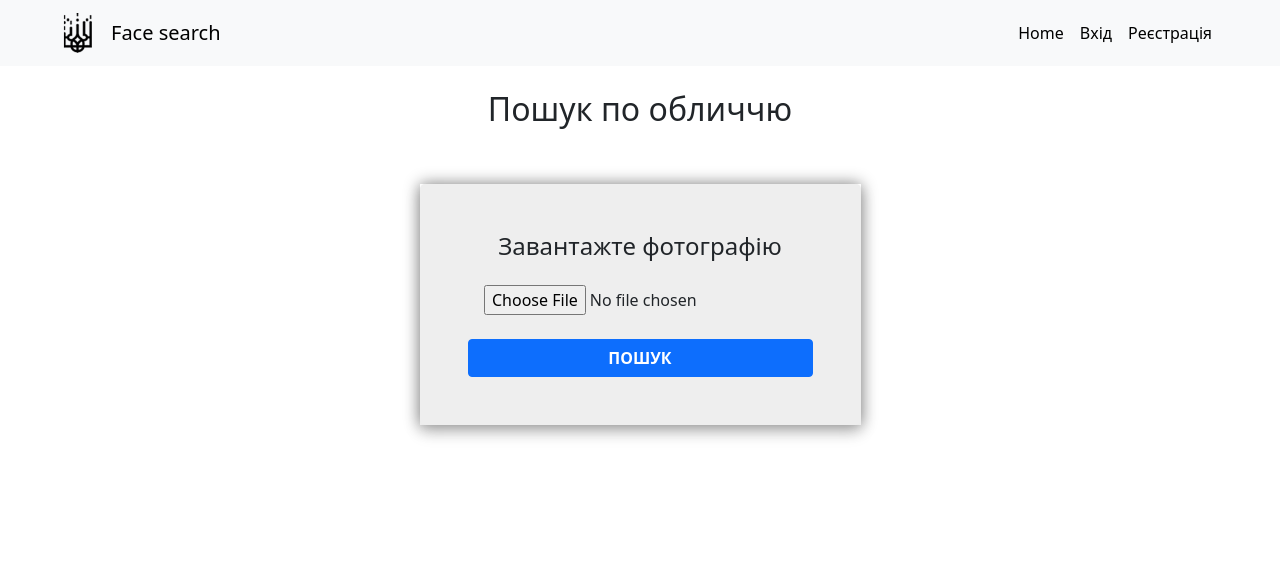
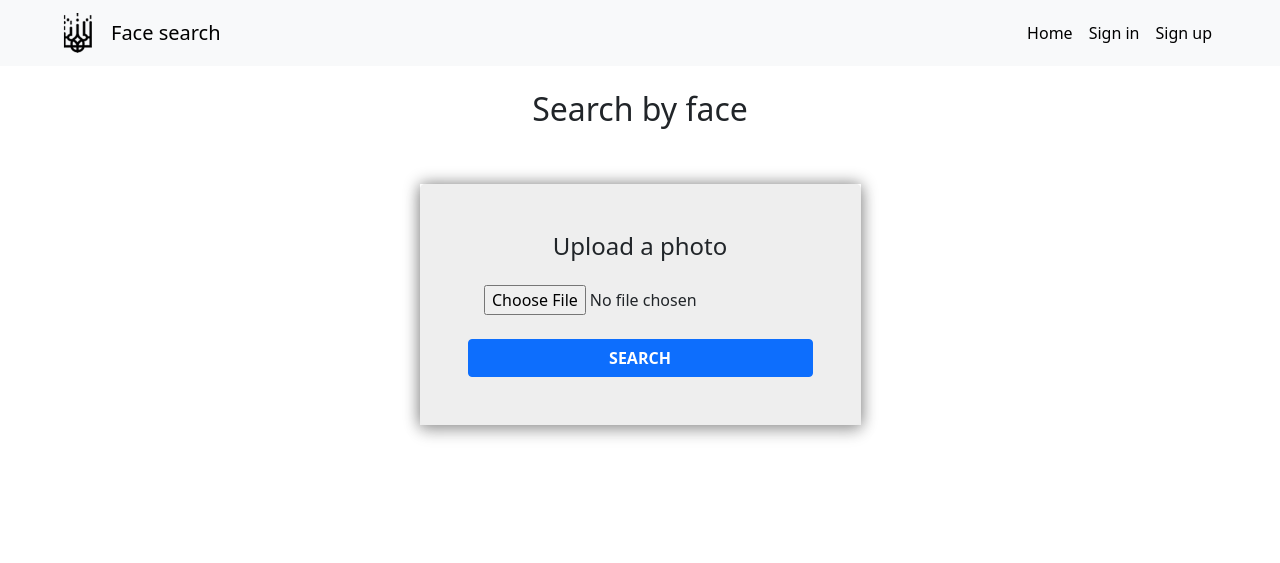
Before and after one commit to saindi/face_search, a Django app: template face/templates/face/search.html in a window 1280 px wide. Shown: the top 563 px of the page. Run offline with Django 4.2, Linux system fonts and the light colour scheme; the template is opened without the code that fills it: values that come from a table or form of the project are taken from there, others are empty; tables that the repository leaves empty hold one stand-in row (values such as "Sample post"); parts of the project's set-up code (start-up, migrations or seed data) failed here and were passed over.

Commit message:
Translate UI text from Ukrainian to English

```diff
--- a/face/templates/face/search.html
+++ b/face/templates/face/search.html
@@ -11,13 +11,13 @@
     <section>
         <div class="container">
 
-            <h2 class="text-center mt-4">Пошук по обличчю</h2>
+            <h2 class="text-center mt-4">Search by face</h2>
 
             <div class="row">
                 <div class="col-sm-9 col-md-7 col-lg-5 mx-auto">
                     <div class="card border-0 shadow rounded-3 my-5">
                         <div class="card-body p-4 p-sm-5">
-                            <h4 class="card-title text-center mb-4 fw-light">Завантажте фотографію</h4>
+                            <h4 class="card-title text-center mb-4 fw-light">Upload a photo</h4>
                             <form method="post"  enctype="multipart/form-data">
                                 {% csrf_token %}
 
@@ -28,7 +28,7 @@
                                 </p>
 
                                 <div class="d-grid">
-                                    <button class="btn btn-primary btn-login text-uppercase fw-bold mt-2" type="submit">Пошук</button>
+                                    <button class="btn btn-primary btn-login text-uppercase fw-bold mt-2" type="submit">Search</button>
                                 </div>
 
                             </form>
--- a/templates/_navbar.html
+++ b/templates/_navbar.html
@@ -32,11 +32,11 @@
                 {% else %}
 
                     <li class="nav-item">
-                        <a class="nav-link name" href="{% url 'user:sign-in' %}">Вхiд</a>
+                        <a class="nav-link name" href="{% url 'user:sign-in' %}">Sign in</a>
                     </li>
 
                     <li class="nav-item">
-                        <a class="nav-link name" href="{% url 'user:sign-up' %}">Реєстрація</a>
+                        <a class="nav-link name" href="{% url 'user:sign-up' %}">Sign up</a>
                     </li>
 
                 {% endif %}
```
Also changed, not shown: face/templates/face/result.html (+5 -5 lines).
